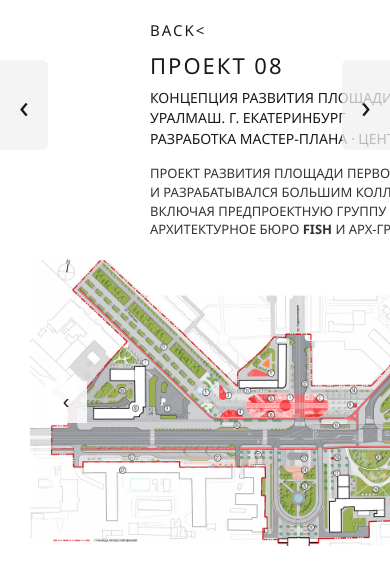
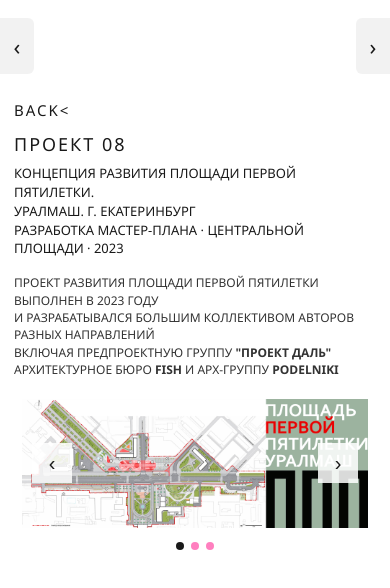
Before and after one commit to LIAKHOV-R/portfolio, a plain HTML site: page projects/project-08.html in a window 390 px wide. Drawn offline with Linux system fonts and the light colour scheme.

Commit message:
Refactor styles for project page layout and responsiveness

```diff
--- a/projects/project-08.html
+++ b/projects/project-08.html
@@ -18,7 +18,7 @@
   .project-page {
     max-width: 1920px;
     margin: 0 auto;
-    padding: 20px 70px 20px;     /* сильно уменьшили отступы */
+    padding: 80px 40px 30px;     /* сильно уменьшили отступы */
     color: #191919;
     height: 100vh;               /* занимает всю высоту экрана */
     display: flex;
@@ -26,11 +26,10 @@
     box-sizing: border-box;
   }
 
+/* ----- BACK ----- */
 .back-link {
-  display: block;
-  width: 650px;
-  margin-left: 120px;
-  margin-bottom: 10px;
+  display: inline-block;
+  margin-bottom: 12px;
   font-family: Corbel, "Segoe UI", Arial, sans-serif;
   font-size: 15px;
   font-weight: 500;
@@ -39,77 +38,75 @@
   color: #191919;
   text-decoration: none;
 }
-.back-link:hover { opacity: 0.7; }
+.back-link:hover {
+  opacity: 0.7;
+}
 
+/* ----- ШАПКА (два текстовых блока) ----- */
 .project-header {
   display: grid;
-  grid-template-columns: 650px 900px;
-  gap: 100px;
-  margin-left: 120px;
-  margin-bottom: 18px;
+  grid-template-columns: 1fr 1.4fr;
+  gap: 60px;
+  margin-bottom: 20px;
   align-items: start;
-  flex-shrink: 0;
 }
 
 .project-title {
-  font-size: 22px;
+  font-size: clamp(18px, 2.2vw, 22px);
   font-weight: 400;
   letter-spacing: 2px;
   text-transform: uppercase;
   margin-bottom: 8px;
 }
+
 .project-description {
-    font-size: 14px;
+  font-size: clamp(13px, 1.5vw, 14px);
   line-height: 1.45;
-    max-width: 480px;
 }
 
 .project-side-text {
-    font-size: 13px;
+  font-size: clamp(12px, 1.4vw, 13px);
   line-height: 1.45;
   color: #333;
 }
 
-    /* Большие кнопки переключения проектов — по краям на уровне шапки */
+/* ----- Навигация между проектами (фиксируем вверху) ----- */
 .project-nav {
   position: fixed;
-  top: 60px;                    /* уровень шапки */
-  width: 48px;
-  height: 90px;
-  background: rgba(240, 240, 240, 0.75);
+  top: 25px;
+  width: 42px;
+  height: 70px;
+  background: rgba(240, 240, 240, 0.85);
   border: none;
   cursor: pointer;
   display: flex;
   align-items: center;
   justify-content: center;
-  font-size: 32px;
+  font-size: 28px;
   color: #191919;
-  z-index: 100;
+  z-index: 200;
   transition: background 0.2s;
   text-decoration: none;
 }
-
 .project-nav:hover {
   background: rgba(255, 255, 255, 0.95);
 }
-
 .project-nav.prev-project {
   left: 0;
   border-radius: 0 6px 6px 0;
 }
-
 .project-nav.next-project {
   right: 0;
   border-radius: 6px 0 0 6px;
 }
 
-  /* Карусель занимает всё оставшееся место */
+/* ----- КАРУСЕЛЬ ----- */
 .carousel {
   position: relative;
-  width: 100%;
-  max-width: 1920px;
+  width: calc(100% - 32px);     /* одинаковые отступы слева и справа */
+  max-width: 1600px;
   margin: 0 auto;
-  aspect-ratio: 8 / 3;          /* жёстко 1920×720 */
+  aspect-ratio: 8 / 3;          /* строго 8:3 */
   overflow: hidden;
   background: #c4c4c4;
   flex-shrink: 0;
@@ -137,8 +134,8 @@
   position: absolute;
   top: 50%;
   transform: translateY(-50%);
-    width: 42px;
-    height: 42px;
+  width: 40px;
+  height: 40px;
   background: rgba(255,255,255,0.85);
   border: none;
   cursor: pointer;
@@ -146,16 +143,16 @@
   color: #191919;
   z-index: 10;
 }
-  .carousel-btn.prev { left: 15px; }
-  .carousel-btn.next { right: 15px; }
+.carousel-btn.prev { left: 10px; }
+.carousel-btn.next { right: 10px; }
 
 .carousel-dots {
   display: flex;
   justify-content: center;
   gap: 7px;
-    margin-top: 12px;
-    flex-shrink: 0;
+  margin-top: 14px;
 }
+
 .dot {
   width: 8px;
   height: 8px;
@@ -167,14 +164,38 @@
   background: #191919;
 }
 
-  @media (max-width: 1000px) {
+/* ===== АДАПТИВ ===== */
+@media (max-width: 1100px) {
   .project-page {
-      height: auto;
-      padding: 20px 30px;
+    padding: 18px 20px 25px;
   }
+
   .project-header {
     grid-template-columns: 1fr;
-      gap: 15px;
+    gap: 16px;
+  }
+
+  .carousel {
+    width: calc(100% - 24px);
+  }
+}
+
+@media (max-width: 700px) {
+  .project-page {
+    padding: 100px 14px 20px;     /* на телефоне чуть меньше, но тоже опустили */
+  }
+
+  .project-nav {
+    top: 18px;
+    width: 34px;
+    height: 56px;
+    font-size: 22px;
+  }
+}
+
+  .carousel {
+    width: calc(100% - 16px);
+    aspect-ratio: 8 / 3;        /* оставляем 8:3 даже на мобилках */
   }
 }
 </style>
```
Lines whose indentation alone changed are shown as unchanged.
